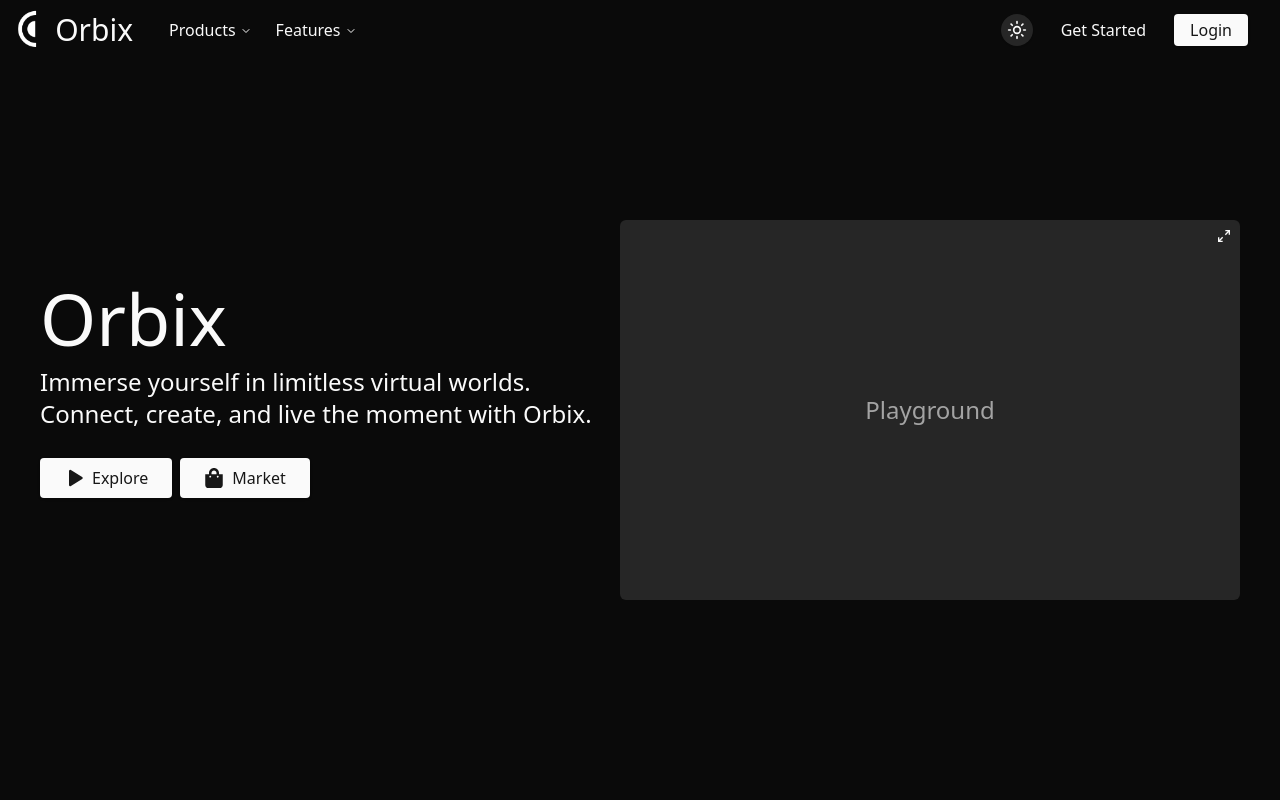
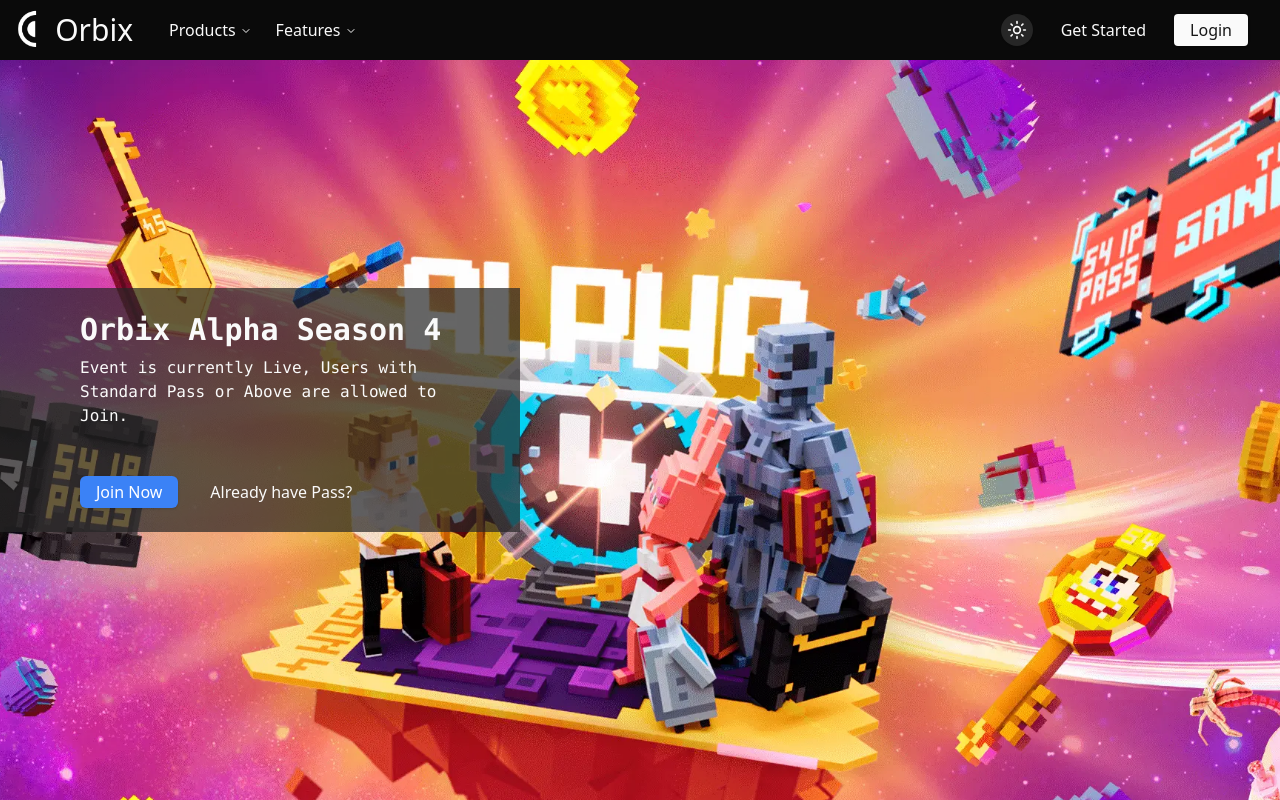
Before and after one commit to RehanMerchant/Orbix, a React (Vite) app: page /explore in a window 1280 px wide. Shown: the top 800 px of the page. Built offline with nearby package versions, Linux system fonts and the light colour scheme.

Commit message:
explore page added section 1 for explore added

```diff
--- a/package.json
+++ b/package.json
@@ -25,6 +25,7 @@
     "react": "^18.3.1",
     "react-dom": "^18.3.1",
     "react-icons": "^5.3.0",
+    "react-router-dom": "^7.0.1",
     "tailwind-merge": "^2.5.4",
     "tailwindcss-animate": "^1.0.7"
   },
--- a/src/App.tsx
+++ b/src/App.tsx
@@ -1,23 +1,22 @@
-
-import Footer from "./components/Footer"
-import Navbar from "./components/Navbar"
-import Home from "./pages/Home"
-
+import Footer from "./components/Footer";
+import Navbar from "./components/Navbar";
+import Explore from "./pages/Explore";
+import Home from "./pages/Home";
+import { Routes, Route } from "react-router-dom";
 
 function App() {
-
-
   return (
     <main>
-
-      <Navbar/>
-
-
-<Home/>
-
-  <Footer/>
+      <Navbar />
+      <Routes>
+        <Route>
+          <Route path="/" element={<Home />} />
+          <Route path="/explore" element={<Explore />} />
+        </Route>
+      </Routes>
+      <Footer />
     </main>
-  )
+  );
 }
 
-export default App
+export default App;
--- /dev/null
+++ b/src/components/Explore/Section1.tsx
@@ -0,0 +1,34 @@
+import { Button } from '../ui/button'
+import Wallpaper from  '/assets/Wallpaper.webp'
+
+const Section1 = () => {
+  return (
+    <div className="w-full flex flex-col items-center justify-center  pt-[60px] relative  ">
+      <img src={Wallpaper} alt="" className=" w-full object-cover h-[300px] md:h-screen  "/>
+
+   <div className=' md:absolute w-full    md:-mt-[100px]'>
+    <div className='md:bg-muted/70 w-fit'>
+    <p className='text-3xl flex flex-col gap-2 font-bold font-mono  w-fit md:px-10 px-6 md:rounded-sm md:ml-10 md:py-6 py-10'>
+      Orbix Alpha Season 4
+      <span className='text-base font-light max-w-[400px]'>
+   Event is currently Live, Users with Standard Pass or Above are allowed to Join.
+      </span>
+      </p>
+      <div className='flex gap-4  md:px-10 px-6  md:ml-10 md:py-6'>
+        <Button className='bg-blue-500 text-white hover:bg-blue-600'>
+          Join Now
+        </Button>
+        <Button variant={"link"}>
+          Already have Pass?
+        </Button>
+      </div>
+    </div>
+
+
+    </div>
+
+      </div>
+  )
+}
+
+export default Section1
--- a/src/components/Footer.tsx
+++ b/src/components/Footer.tsx
@@ -2,7 +2,11 @@ import { FaYoutube } from "react-icons/fa6";
 import { FaDiscord } from "react-icons/fa";
 import { FaInstagram } from "react-icons/fa";
 import { FaXTwitter } from "react-icons/fa6";
+import { useNavigate } from "react-router-dom";
+
+
 const Footer = () => {
+const navigate = useNavigate();
   return (
     <div className="w-full border-t-2 mt-10 ">
 
@@ -34,7 +38,7 @@ const Footer = () => {
 
       <div className="text-sm md:text-base flex flex-col gap-1">
         <p className="font-medium">Quick Links</p>
-        <p className="font-light hover:underline cursor-pointer">Explore</p>
+        <p onClick={()=>{navigate('/explore')}}  className="font-light hover:underline cursor-pointer">Explore</p>
         <p className="font-light hover:underline cursor-pointer">About</p>
         <p className="font-light hover:underline cursor-pointer">Pricing Plans</p>
         <p className="font-light hover:underline cursor-pointer">FAQ</p>
--- a/src/components/Home/HeroSection.tsx
+++ b/src/components/Home/HeroSection.tsx
@@ -2,7 +2,9 @@ import { Button } from "../ui/button";
 import { FaShoppingBag } from "react-icons/fa";
 import { PiPlayFill } from "react-icons/pi";
 import { RiExpandDiagonalLine } from "react-icons/ri";
+import { useNavigate } from "react-router-dom";
 const HeroSection = () => {
+  const navigate = useNavigate();
   return (
 
 
@@ -18,7 +20,7 @@ md:h-[calc(100vh)] h-[calc(100svh)]  ">
   live the moment with Orbix.
   </p>
   <div className="flex  gap-2 w-full md:justify-start justify-center mt-4 ">
-<Button className="rounded-[4px] px-6 py-2 flex gap-2">
+<Button onClick={()=>{navigate('/explore')}} className="rounded-[4px] px-6 py-2 flex gap-2">
  <PiPlayFill/> Explore
 </Button>
 <Button className="rounded-[4px] px-6 py-2 flex gap-2">
--- a/src/components/Home/Section5.tsx
+++ b/src/components/Home/Section5.tsx
@@ -10,7 +10,7 @@ import { MdKeyboardArrowRight } from "react-icons/md";
 const Section5 = () => {
   return (
     <div className="lg:px-12 px-5 md:px-8 g:py-20 md:py-1 lg:mt-10 items-center flex flex-col py-8">
-      <p className="text-3xl justify-start w-full "><span className="hover:underline cursor-pointer flex gap-2 items-center">MarketPlace <MdKeyboardArrowRight /></span></p>
+      <p className="text-3xl justify-start w-full "><span className="hover:underline w-fit cursor-pointer flex gap-2 items-center">MarketPlace <MdKeyboardArrowRight /></span></p>
 
       <div className="py-6 lg:p-10 md:p-8 md:mt-10 md:flex lg:w-[85%] md:w-[95%] w-full ">
         <Carousel
--- a/src/main.tsx
+++ b/src/main.tsx
@@ -1,18 +1,16 @@
-import { StrictMode } from 'react'
-import { createRoot } from 'react-dom/client'
-import './index.css'
-import App from './App.tsx'
-import { ThemeProvider } from './components/Theme/theme-provider.tsx'
+import { StrictMode } from "react";
+import { createRoot } from "react-dom/client";
+import "./index.css";
+import App from "./App.tsx";
+import { ThemeProvider } from "./components/Theme/theme-provider.tsx";
+import { BrowserRouter } from "react-router-dom";
 
-createRoot(document.getElementById('root')!).render(
-  <StrictMode >
+createRoot(document.getElementById("root")!).render(
+  <StrictMode>
     <ThemeProvider>
-
-
-   <App  />
-
-
-
+      <BrowserRouter>
+        <App />
+      </BrowserRouter>
     </ThemeProvider>
-  </StrictMode>,
-)
+  </StrictMode>
+);
--- /dev/null
+++ b/src/pages/Explore.tsx
@@ -0,0 +1,11 @@
+import Section1 from "@/components/Explore/Section1"
+
+const Explore = () => {
+  return (
+    <div>
+        <Section1/>
+    </div>
+  )
+}
+
+export default Explore
```
Also changed, not shown: public/assets/Wallpaper.webp (added), 1 other file (tests, documents, lock files or other folders).
